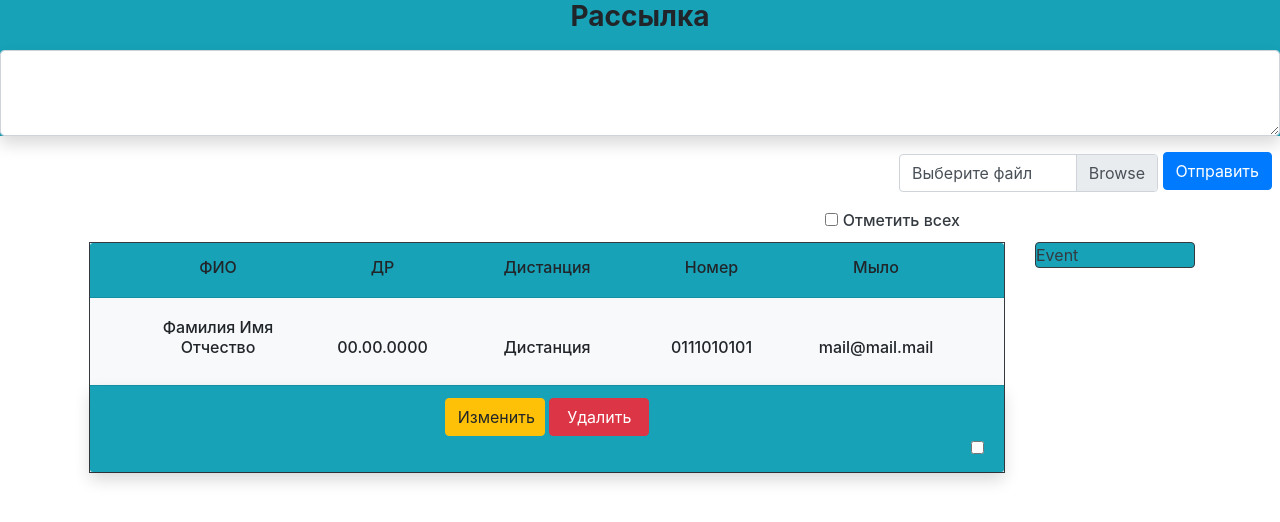
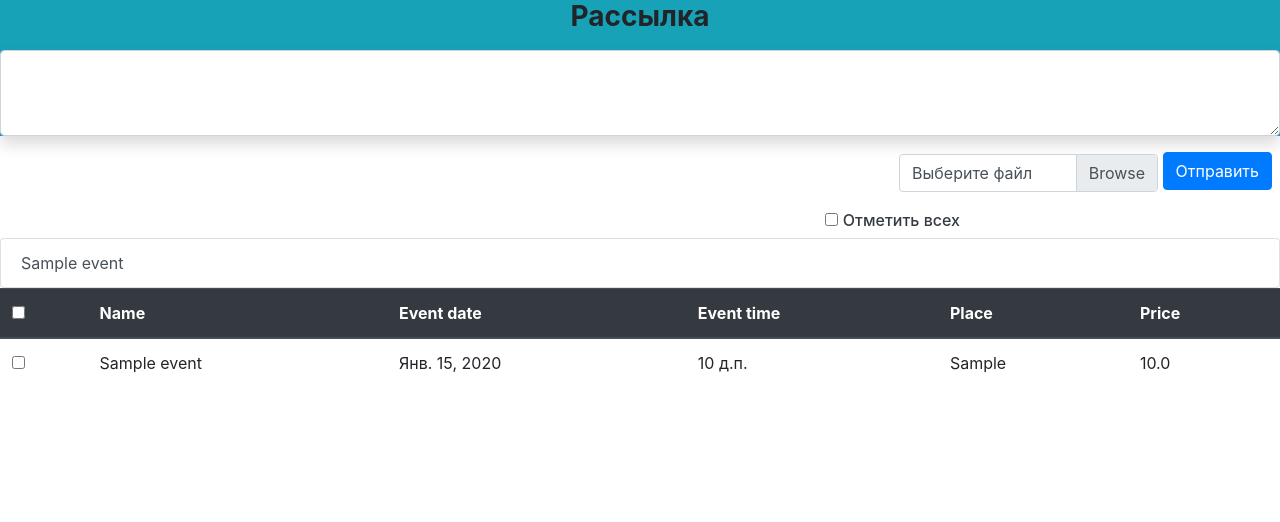
Before and after one commit to abidov/musk, a Django app: page / in a window 1280 px wide. Shown: the part 140-662 px from the top of the page. Run offline with Django 3.2, Linux system fonts and the light colour scheme; a user stored in the database is signed in; tables that the repository leaves empty hold one stand-in row (values such as "Sample post"); some libraries are stand-ins or nearby versions.

Commit message:
added views

```diff
--- a/mysite/views.py
+++ b/mysite/views.py
@@ -6,7 +6,6 @@ from django.http import HttpResponse
 
 class IndexView(View):
     def get(self, request):
-        print('get')
         if request.user.is_authenticated:
             form_event = EventForm()
             events = Event.objects.all().filter(user=request.user)
--- a/templates/home/index.html
+++ b/templates/home/index.html
@@ -84,41 +84,33 @@
         </label>
     </div>
 
-    <div class="container">
-        <div class="row">
-            <div class="col-lg-10">
-                <div class="ml-1 mt-1 border border-dark" >
-                    <div class="bg-info card-header text-center">
-                        <h6 class="d-inline-block text-center" style="width: 160px;">ФИО</h6>
-                        <h6 class="d-inline-block text-center" style="width: 160px;">ДР</h6>
-                        <h6 class="d-inline-block text-center" style="width: 160px;">Дистанция</h6>
-                        <h6 class="d-inline-block text-center" style="width: 160px;">Номер</h6>
-                        <h6 class="d-inline-block text-center" style="width: 160px;">Мыло</h6>
-                    </div>
-                    <div class="bg-light card-body text-center">
-                        <h6 class="d-inline-block text-center" style="width: 160px;">Фамилия Имя Отчество</h6>
-                        <h6 class="d-inline-block text-center" style="width: 160px;">00.00.0000</h6>
-                        <h6 class="d-inline-block text-center" style="width: 160px;">Дистанция</h6>
-                        <h6 class="d-inline-block text-center" style="width: 160px;">0111010101</h6>
-                        <h6 class="d-inline-block text-center" style="width: 160px;">mail@mail.mail</h6>
-                    </div>
-                    <div class="bg-info shadow card-footer text-center">
-                        <a href="#" class="btn btn-warning" style="width: 100px;">Изменить</a>
-                        <a href="#" class="btn btn-danger" style="width: 100px;">Удалить</a>
-                        <div class="form-check text-right">
-                            <input class="form-check-input position-static text-right" type="checkbox" id="blankCheckbox" value="option1" aria-label="...">
-                        </div>
-                    </div>
-                </div>
-            </div>
+    <table class="table">
+      <thead class="thead-dark">
+        <tr>
+            <th scope="col"><input type="checkbox"></th>
+            <th scope="col">Name</th>
+            <th scope="col">Event date</th>
+            <th scope="col">Event time</th>
+            <th scope="col">Place</th>
+            <th scope="col">Price</th>
+        </tr>
+      </thead>
+      <tbody>
+      {% for event in events %}
+        <tr>
+            <th scope="col"><input type="checkbox"></th>
+            <td>{{event.name}}</td>
+            <td>{{event.event_date}}</td>
+            <td>{{event.event_time}}</td>
+            <td>{{event.place}}</td>
+            <td>{% if event.price %}{{event.price}}{% else %}Free{% endif %}</td>
+        </tr>
+      {% endfor %}
 
-            <div class="mt-1 col-lg-2">
-                <div class="card bg-info border-dark">
-                    <a class="text-dark" href="">Event</a>
-                </div>
-            </div>
-
-        </div>
+    <div class="list-group">
+        {% for event in events %}
+        <a href="#" class="list-group-item list-group-item-action">{{event}}</a>
+        {% endfor %}
     </div>
 
     <script src="https://code.jquery.com/jquery-3.4.1.slim.min.js" integrity="sha384-J6qa4849blE2+poT4WnyKhv5vZF5SrPo0iEjwBvKU7imGFAV0wwj1yYfoRSJoZ+n" crossorigin="anonymous"></script>
```
